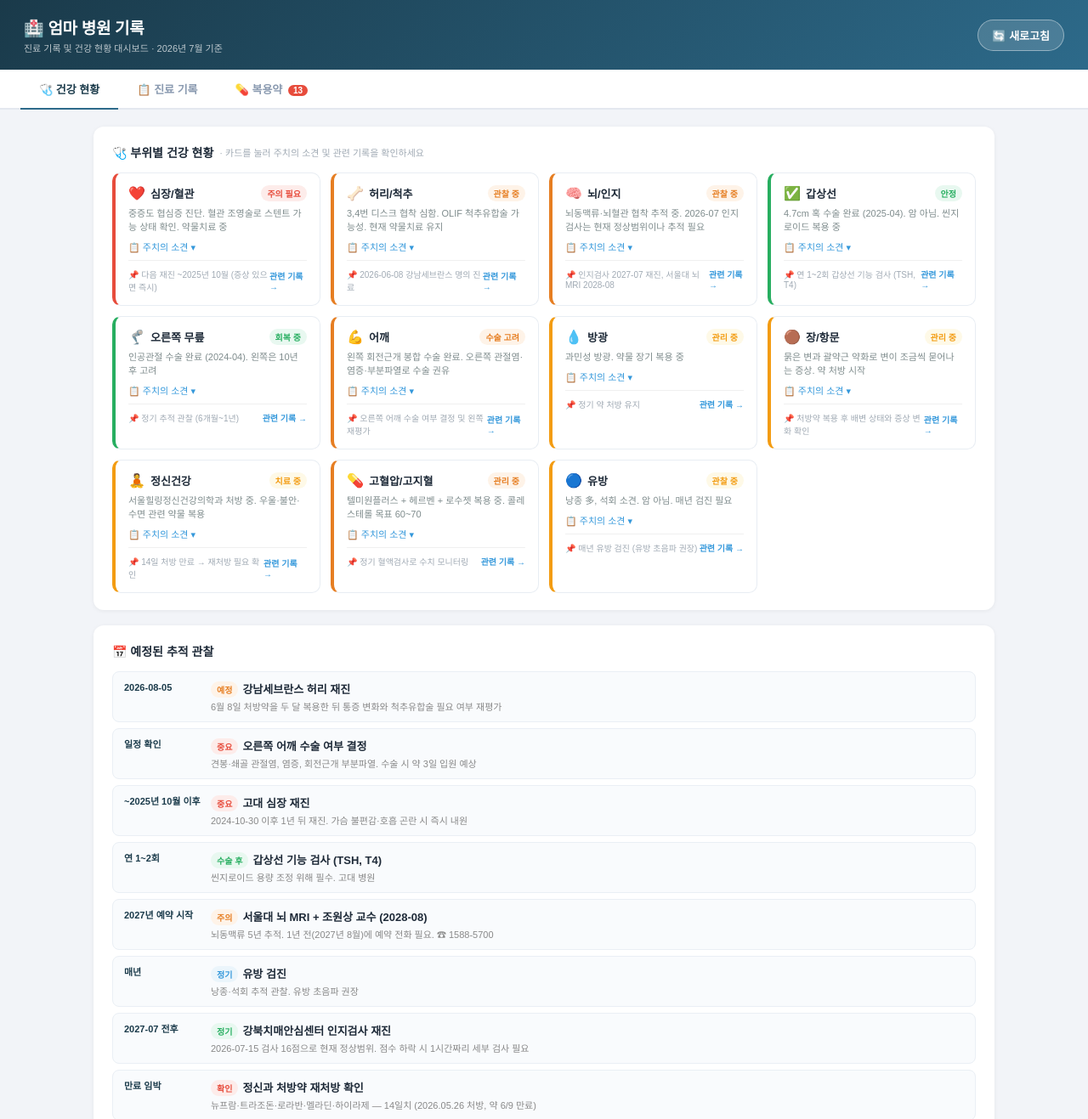
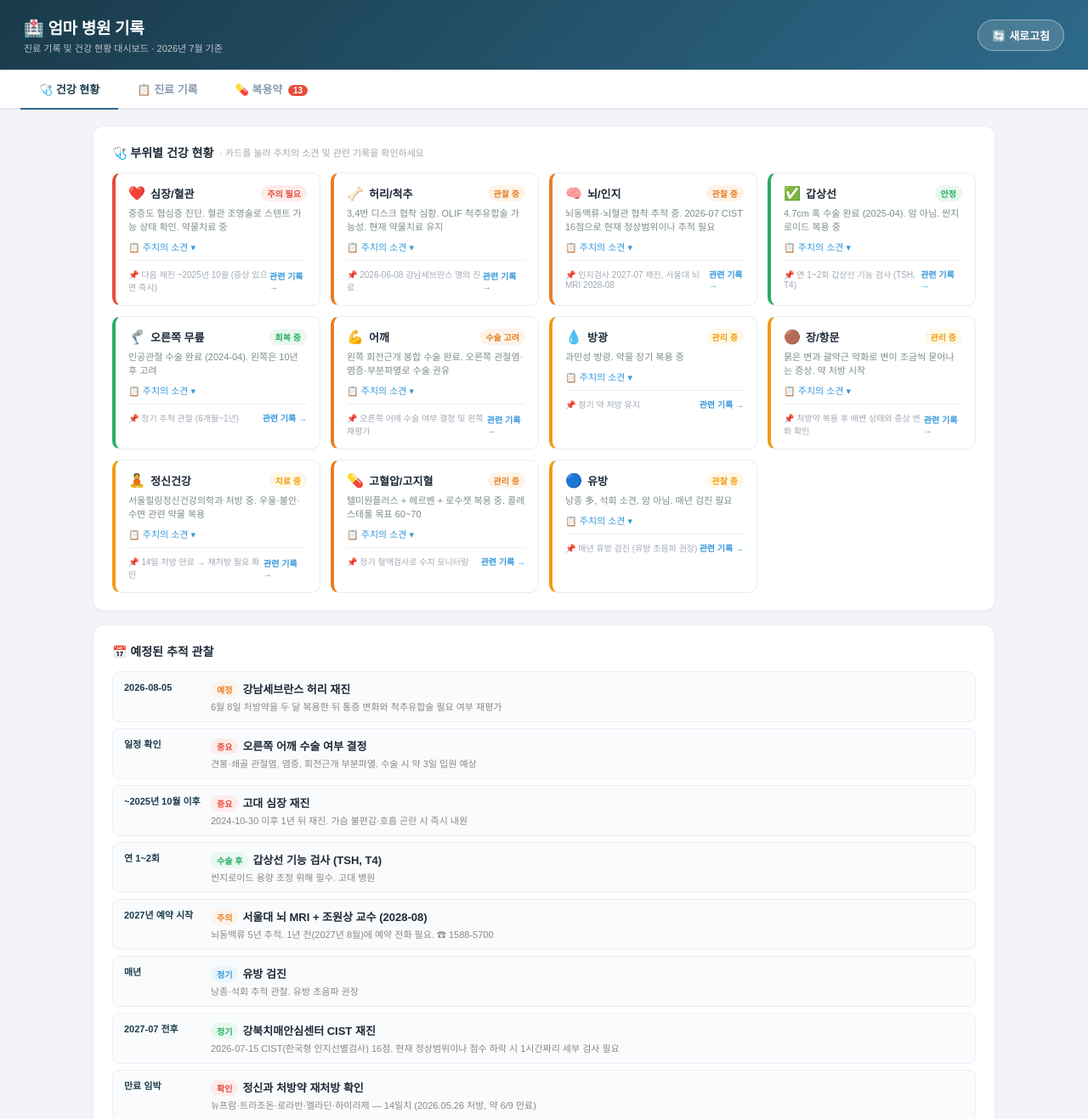
Before and after one commit to kimso8397-oss/mom-hospital, a plain HTML site: page index.html in a window 1280 px wide. Shown: the top 1317 px of the page at 85% size. Drawn offline with Linux system fonts and the light colour scheme.

Commit message:
Refine cognitive screening wording

```diff
--- a/index.html
+++ b/index.html
@@ -307,7 +307,7 @@ const records = [
   {date:"2026-06-19",type:"진료(검진)",hospital:"방병원",category:"정형외과",detail:"오른쪽 어깨 수술 안 한 쪽 MRI 촬영. 6/25(목) 결과보고 수술 결정. 이후 왼쪽 수술한 쪽도 보기로. 엄마가 아프다 하니 재파열인지 볼 예정. MRI 비보험 — 진료 당일 결과 보면 50만 원, 다른 날 보면 30만 원."},
   {date:"2026-06-25",type:"진료(검진)",hospital:"방병원",category:"정형외과",detail:"MRI 결과 — 견봉 쇄골 관절 관절염. 물이 차있음. 염증. 회전근개 부분 파열. 어깨가 전반적으로 지저분한 상태로 수술로 깨끗이 정리 필요. 수술 시 입원 3일 예상. 비용 350만 원 정도."},
   {date:"2026-07-04",type:"진료(검진)",hospital:"유항맥서울외과의원",category:"항문",detail:"배변이 시원하지 않고 소변을 보거나 방귀를 뀔 때 변이 조금씩 묻어나와 진료. 나이에 따른 괄약근 약화도 있으나 묽은 변의 영향이 더 큰 것으로 설명받음. 변을 덜 묽게 하는 약 처방."},
-  {date:"2026-07-15",type:"진료(검진)",hospital:"강북치매안심센터",category:"뇌",detail:"인지 선별검사 16점. 학력과 나이를 감안하면 아직 정상범위이나, 현재보다 더 내려가면 1시간짜리 세부 검사가 필요하다는 설명을 들음. 평소 먹은 것, 만난 사람, 다녀온 곳을 기록하는 일기 작성과 운동 권고. 1년 뒤 재진 필요."},
+  {date:"2026-07-15",type:"진료(검진)",hospital:"강북치매안심센터",category:"뇌",detail:"CIST(한국형 인지선별검사) 16점. 학력 및 나이를 감안해서 아직은 정상범위이나, 지금보다 더 아래로 내려가면 1시간짜리 세부 검사를 받아야 함. 평소 먹은 것, 누굴 만났는지, 어딜 갔는지 기록하는 일기를 쓸 것. 운동을 할 것. 1년 뒤 재진 필요."},
   {date:"2026-08-05",type:"진료(검진)",hospital:"강남세브란스",category:"정형외과",detail:"허리 재진"},
   {date:"2028-08-01",type:"진료(검진)",hospital:"서울대 병원",category:"뇌",detail:"뇌 MRI + 조원상 교수 진료 (1년 전 미리 예약 필요)"},
 ];
@@ -322,8 +322,8 @@ const statusData = [
    opinion:"3,4번 디스크 협착과 5,6번의 심각한 퇴행이 동반되어 있어 척추 전반의 구조적 부담이 큰 상태입니다. 15년이 넘는 경과를 보면 퇴행 속도가 빠른 편이며, 이대로 진행되면 OLIF 척추유합술이 불가피할 수 있습니다. 체중 감량이 허리 부하를 줄이는 가장 직접적인 방법이고, 코어 근육 강화 운동이 수술 시점을 늦출 수 있는 핵심입니다.",
    next:"2026-06-08 강남세브란스 명의 진료"},
   {title:"뇌/인지",icon:"🧠",level:"orange",status:"관찰 중",cat:"뇌",
-   desc:"뇌동맥류·뇌혈관 협착 추적 중. 2026-07 인지검사는 현재 정상범위이나 추적 필요",
-   opinion:"뇌동맥류는 현재 파열 위험이 낮은 위치에 있어 5년 주기 관찰 중입니다. 더 시급한 문제는 전반적인 뇌혈관 협착으로, 고혈압·고지혈증 약물은 단 하루도 빠뜨리지 않는 것이 중요합니다. 2026년 7월 강북치매안심센터 검사에서는 16점으로 학력과 나이를 감안할 때 아직 정상범위라는 설명을 들었지만, 점수가 더 내려가면 세부 검사가 필요합니다. 매일 먹은 것, 만난 사람, 다녀온 곳을 짧게 기록하고 걷기 운동을 유지하는 것이 인지 기능 추적과 관리에 도움이 됩니다.",
+   desc:"뇌동맥류·뇌혈관 협착 추적 중. 2026-07 CIST 16점으로 현재 정상범위이나 추적 필요",
+   opinion:"뇌동맥류는 현재 파열 위험이 낮은 위치에 있어 5년 주기 관찰 중입니다. 더 시급한 문제는 전반적인 뇌혈관 협착으로, 고혈압·고지혈증 약물은 단 하루도 빠뜨리지 않는 것이 중요합니다. 2026년 7월 강북치매안심센터 CIST(한국형 인지선별검사)는 16점으로 학력 및 나이를 감안해서 아직은 정상범위이나, 지금보다 더 아래로 내려가면 1시간짜리 세부 검사가 필요하다는 설명을 들었습니다. 평소 먹은 것, 누굴 만났는지, 어딜 갔는지 기록하는 일기와 운동을 유지하는 것이 인지 기능 추적과 관리에 도움이 됩니다.",
    next:"인지검사 2027-07 재진, 서울대 뇌MRI 2028-08"},
   {title:"갑상선",icon:"✅",level:"green",status:"안정",cat:"갑상선",
    desc:"4.7cm 혹 수술 완료 (2025-04). 암 아님. 씬지로이드 복용 중",
@@ -366,7 +366,7 @@ const upcoming = [
   {date:"연 1~2회",title:"갑상선 기능 검사 (TSH, T4)",badge:"green",badgeText:"수술 후",detail:"씬지로이드 용량 조정 위해 필수. 고대 병원"},
   {date:"2027년 예약 시작",title:"서울대 뇌 MRI + 조원상 교수 (2028-08)",badge:"orange",badgeText:"주의",detail:"뇌동맥류 5년 추적. 1년 전(2027년 8월)에 예약 전화 필요. ☎ 1588-5700"},
   {date:"매년",title:"유방 검진",badge:"blue",badgeText:"정기",detail:"낭종·석회 추적 관찰. 유방 초음파 권장"},
-  {date:"2027-07 전후",title:"강북치매안심센터 인지검사 재진",badge:"green",badgeText:"정기",detail:"2026-07-15 검사 16점으로 현재 정상범위. 점수 하락 시 1시간짜리 세부 검사 필요"},
+  {date:"2027-07 전후",title:"강북치매안심센터 CIST 재진",badge:"green",badgeText:"정기",detail:"2026-07-15 CIST(한국형 인지선별검사) 16점. 현재 정상범위이나 점수 하락 시 1시간짜리 세부 검사 필요"},
   {date:"만료 임박",title:"정신과 처방약 재처방 확인",badge:"red",badgeText:"확인",detail:"뉴프람·트라조돈·로라반·멜라딘·하이라제 — 14일치 (2026.05.26 처방, 약 6/9 만료)"},
 ];
 
```
